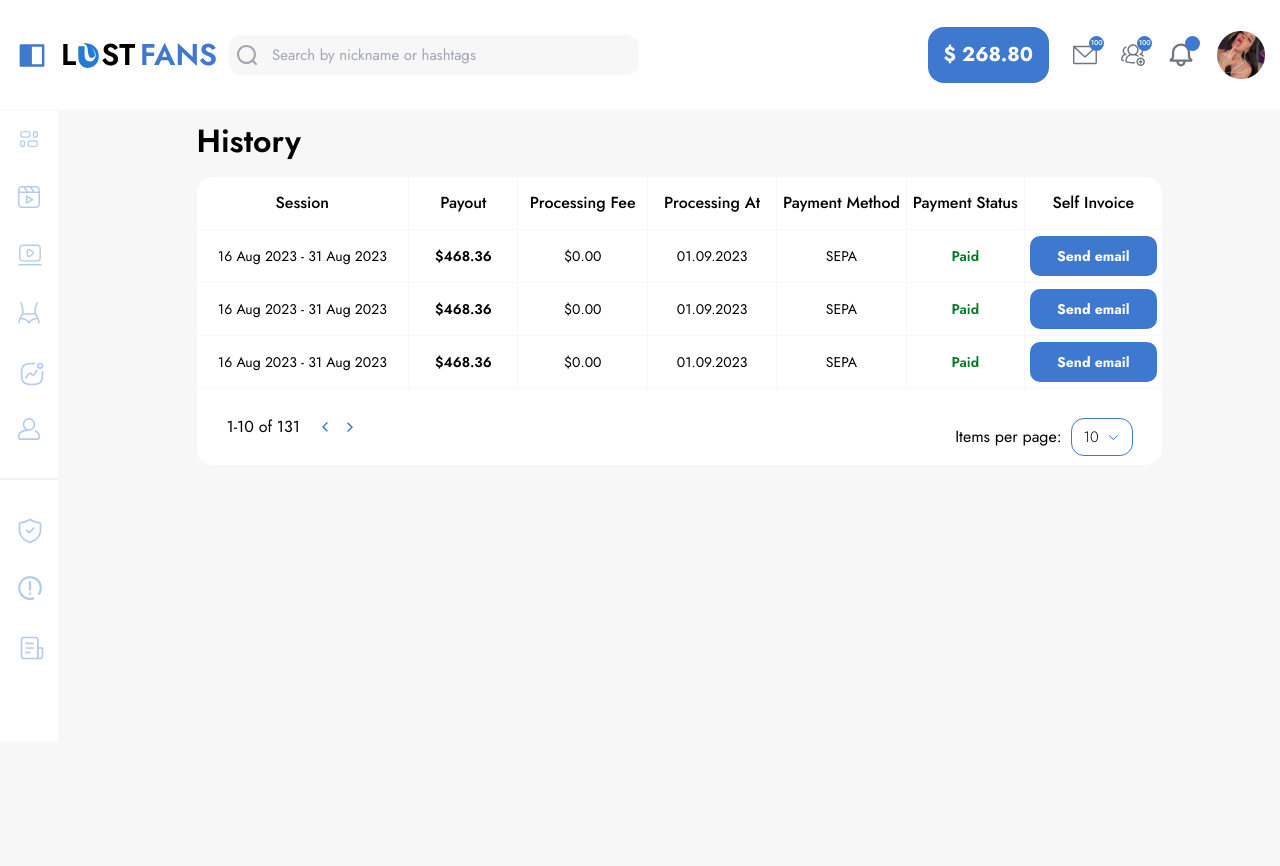
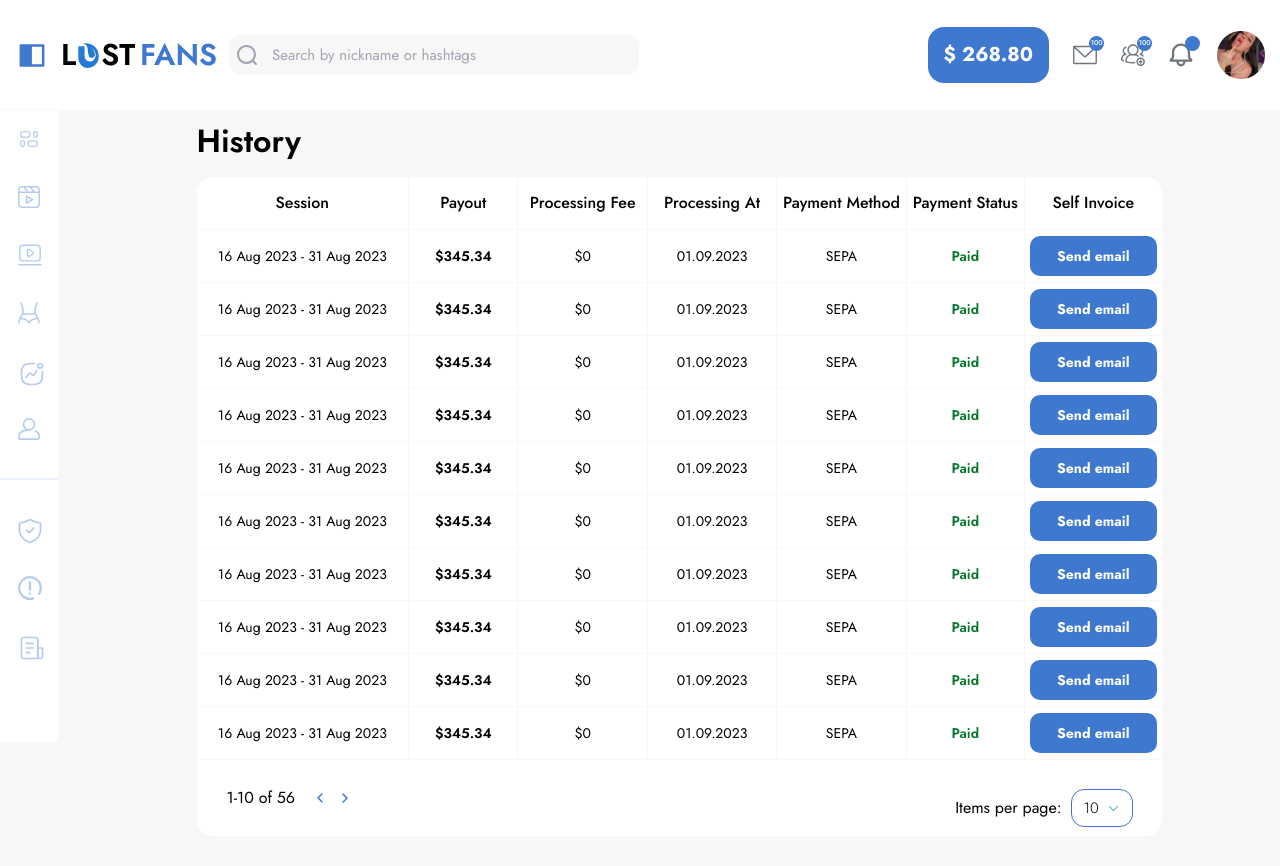
Before and after one commit to VolodymyrBilichenko/LastFans, a React (Create React App) app: page /history in a window 1280 px wide. Before the commit the page ends 800 px from the top, so only its background shows below. Built offline with nearby package versions, Linux system fonts and the light colour scheme.

Commit message:
History Page

```diff
--- a/src/pages/History/History.tsx
+++ b/src/pages/History/History.tsx
@@ -1,5 +1,10 @@
+import { useState } from "react"
+import { HistoryItem } from "./components/HistoryItem"
 
 export const History = () => {
+
+    const [countPerPage, setCountPerPage] = useState(10)
+
     return (
         <div className="earnings">
             <div className="earnings__container">
@@ -37,112 +42,43 @@ export const History = () => {
                                 </div>
                             </div>
                             <div className="body-earnings__items">
-                                <div className="body-earnings__item item-body-earnings">
-                                    <div className="item-body-earnings__session item-body-earnings__cell">
-                                        <p className="item-body-earnings__text">Session</p>
-                                        <div className="item-body-earnings__date">16 Aug 2023 - 31 Aug 2023</div>
-                                    </div>
-                                    <div className="item-body-earnings__payout item-body-earnings__cell">
-                                        <p className="item-body-earnings__text">Payout</p>
 
-                                        <p className="item-body-earnings__value">$<span>468.36</span></p>
-                                    </div>
-                                    <div className="item-body-earnings__fee item-body-earnings__cell">
-                                        <p className="item-body-earnings__text">Processing Fee</p>
-                                        <p className="item-body-earnings__value">$<span>0.00</span></p>
-                                    </div>
-                                    <div className="item-body-earnings__at item-body-earnings__cell">
-                                        <p className="item-body-earnings__text">Processing At</p>
-                                        <div className="item-body-earnings__date">01.09.2023</div>
-                                    </div>
-                                    <div className="item-body-earnings__payment-method item-body-earnings__cell">
-                                        <p className="item-body-earnings__text">Payment Method</p>
-                                        <p className="item-body-method">SEPA</p>
-                                    </div>
-                                    <div className="item-body-earnings__payment-status paid item-body-earnings__cell">
-                                        <p className="item-body-earnings__text">Payment Status</p>
-                                        <p className="item-body-earnings__status">Paid</p>
-                                    </div>
-                                    <div className="item-body-earnings__invoice item-body-earnings__cell">
-                                        <a href="some" className="item-body-earnings__link button button--fw"><span>Send email</span></a>
-                                    </div>
-                                </div>
-                                <div className="body-earnings__item item-body-earnings">
-                                    <div className="item-body-earnings__session item-body-earnings__cell">
-                                        <p className="item-body-earnings__text">Session</p>
-                                        <div className="item-body-earnings__date">16 Aug 2023 - 31 Aug 2023</div>
-                                    </div>
-                                    <div className="item-body-earnings__payout item-body-earnings__cell">
-                                        <p className="item-body-earnings__text">Payout</p>
+                                {
+                                    // TODO Change index key to ID
+                                    Array(56).fill('')
+                                        ?.slice(0, countPerPage)
+                                        ?.map((item, index: number) => (
+                                            <HistoryItem
+                                                key={index}
+                                                session={'16 Aug 2023 - 31 Aug 2023'}
+                                                cost={345.34}
+                                                fee={0.00}
+                                                date={'01.09.2023'}
+                                                paymentMethod={'SEPA'}
+                                                status={'PAID'}
+                                                email={'email@email.com'}
+                                            />
+                                        ))
+                                }
 
-                                        <p className="item-body-earnings__value">$<span>468.36</span></p>
-                                    </div>
-                                    <div className="item-body-earnings__fee item-body-earnings__cell">
-                                        <p className="item-body-earnings__text">Processing Fee</p>
-                                        <p className="item-body-earnings__value">$<span>0.00</span></p>
-                                    </div>
-                                    <div className="item-body-earnings__at item-body-earnings__cell">
-                                        <p className="item-body-earnings__text">Processing At</p>
-                                        <div className="item-body-earnings__date">01.09.2023</div>
-                                    </div>
-                                    <div className="item-body-earnings__payment-method item-body-earnings__cell">
-                                        <p className="item-body-earnings__text">Payment Method</p>
-                                        <p className="item-body-method">SEPA</p>
-                                    </div>
-                                    <div className="item-body-earnings__payment-status paid item-body-earnings__cell">
-                                        <p className="item-body-earnings__text">Payment Status</p>
-                                        <p className="item-body-earnings__status">Paid</p>
-                                    </div>
-                                    <div className="item-body-earnings__invoice item-body-earnings__cell">
-                                        <a href="some" className="item-body-earnings__link button button--fw"><span>Send email</span></a>
-                                    </div>
-                                </div>
-                                <div className="body-earnings__item item-body-earnings">
-                                    <div className="item-body-earnings__session item-body-earnings__cell">
-                                        <p className="item-body-earnings__text">Session</p>
-                                        <div className="item-body-earnings__date">16 Aug 2023 - 31 Aug 2023</div>
-                                    </div>
-                                    <div className="item-body-earnings__payout item-body-earnings__cell">
-                                        <p className="item-body-earnings__text">Payout</p>
-
-                                        <p className="item-body-earnings__value">$<span>468.36</span></p>
-                                    </div>
-                                    <div className="item-body-earnings__fee item-body-earnings__cell">
-                                        <p className="item-body-earnings__text">Processing Fee</p>
-                                        <p className="item-body-earnings__value">$<span>0.00</span></p>
-                                    </div>
-                                    <div className="item-body-earnings__at item-body-earnings__cell">
-                                        <p className="item-body-earnings__text">Processing At</p>
-                                        <div className="item-body-earnings__date">01.09.2023</div>
-                                    </div>
-                                    <div className="item-body-earnings__payment-method item-body-earnings__cell">
-                                        <p className="item-body-earnings__text">Payment Method</p>
-                                        <p className="item-body-method">SEPA</p>
-                                    </div>
-                                    <div className="item-body-earnings__payment-status paid item-body-earnings__cell">
-                                        <p className="item-body-earnings__text">Payment Status</p>
-                                        <p className="item-body-earnings__status">Paid</p>
-                                    </div>
-                                    <div className="item-body-earnings__invoice item-body-earnings__cell">
-                                        <a href="some" className="item-body-earnings__link button button--fw"><span>Send email</span></a>
-                                    </div>
-                                </div>
                             </div>
                         </div>
                         <div className="body-earnings__footer footer-body-earnings">
                             <div className="footer-body-earnings__block">
                                 <div className="footer-body-earnings__pages">
-                                    <p><span>1</span>-<span>10</span> of 131</p>
+                                    <p><span>1</span>-<span>
+                                        {countPerPage}
+                                    </span> of 56</p>
                                 </div>
                                 <div className="footer-body-earnings__arrows">
                                     <button className="footer-body-earnings__arrow footer-body-earnings__prev">
                                         <svg width="5" height="9" viewBox="0 0 5 9" fill="none" xmlns="http://www.w3.org/2000/svg">
-                                            <path d="M4.58211 8.50318L4.86132 8.22013C4.94852 8.13104 4.99656 8.01252 4.99656 7.88585C4.99656 7.75925 4.94852 7.64059 4.86132 7.55151L1.69807 4.32258L4.86483 1.08994C4.95203 1.00099 5 0.882334 5 0.755734C5 0.629134 4.95203 0.510403 4.86483 0.42139L4.58734 0.138262C4.40688 -0.0460874 4.11294 -0.0460874 3.93248 0.138262L0.14852 3.98712C0.0613902 4.07606 -1.90962e-07 4.19458 -1.96776e-07 4.3223L-1.96844e-07 4.32378C-2.0261e-07 4.45045 0.0614589 4.56897 0.14852 4.65791L3.92223 8.50318C4.00936 8.59227 4.12897 8.64116 4.25299 8.6413C4.37708 8.6413 4.49504 8.59227 4.58211 8.50318Z" fill="#3F79CF"/>
+                                            <path d="M4.58211 8.50318L4.86132 8.22013C4.94852 8.13104 4.99656 8.01252 4.99656 7.88585C4.99656 7.75925 4.94852 7.64059 4.86132 7.55151L1.69807 4.32258L4.86483 1.08994C4.95203 1.00099 5 0.882334 5 0.755734C5 0.629134 4.95203 0.510403 4.86483 0.42139L4.58734 0.138262C4.40688 -0.0460874 4.11294 -0.0460874 3.93248 0.138262L0.14852 3.98712C0.0613902 4.07606 -1.90962e-07 4.19458 -1.96776e-07 4.3223L-1.96844e-07 4.32378C-2.0261e-07 4.45045 0.0614589 4.56897 0.14852 4.65791L3.92223 8.50318C4.00936 8.59227 4.12897 8.64116 4.25299 8.6413C4.37708 8.6413 4.49504 8.59227 4.58211 8.50318Z" fill="#3F79CF" />
                                         </svg>
                                     </button>
                                     <button className="footer-body-earnings__arrow footer-body-earnings__next">
                                         <svg width="5" height="9" viewBox="0 0 5 9" fill="none" xmlns="http://www.w3.org/2000/svg">
-                                            <path d="M4.58211 8.50318L4.86132 8.22013C4.94852 8.13104 4.99656 8.01252 4.99656 7.88585C4.99656 7.75925 4.94852 7.64059 4.86132 7.55151L1.69807 4.32258L4.86483 1.08994C4.95203 1.00099 5 0.882334 5 0.755734C5 0.629134 4.95203 0.510403 4.86483 0.42139L4.58734 0.138262C4.40688 -0.0460874 4.11294 -0.0460874 3.93248 0.138262L0.14852 3.98712C0.0613902 4.07606 -1.90962e-07 4.19458 -1.96776e-07 4.3223L-1.96844e-07 4.32378C-2.0261e-07 4.45045 0.0614589 4.56897 0.14852 4.65791L3.92223 8.50318C4.00936 8.59227 4.12897 8.64116 4.25299 8.6413C4.37708 8.6413 4.49504 8.59227 4.58211 8.50318Z" fill="#3F79CF"/>
+                                            <path d="M4.58211 8.50318L4.86132 8.22013C4.94852 8.13104 4.99656 8.01252 4.99656 7.88585C4.99656 7.75925 4.94852 7.64059 4.86132 7.55151L1.69807 4.32258L4.86483 1.08994C4.95203 1.00099 5 0.882334 5 0.755734C5 0.629134 4.95203 0.510403 4.86483 0.42139L4.58734 0.138262C4.40688 -0.0460874 4.11294 -0.0460874 3.93248 0.138262L0.14852 3.98712C0.0613902 4.07606 -1.90962e-07 4.19458 -1.96776e-07 4.3223L-1.96844e-07 4.32378C-2.0261e-07 4.45045 0.0614589 4.56897 0.14852 4.65791L3.92223 8.50318C4.00936 8.59227 4.12897 8.64116 4.25299 8.6413C4.37708 8.6413 4.49504 8.59227 4.58211 8.50318Z" fill="#3F79CF" />
                                         </svg>
                                     </button>
                                 </div>
@@ -150,11 +86,13 @@ export const History = () => {
                             <div data-spollers className="footer-body-earnings__per-page">
                                 <p>Items per page:</p>
                                 <details className="field-block-add-vid__item spollers__item input input-main">
-                                    <summary data-spoller-close className="field-block-add-vid__title spollers__title">10</summary>
+                                    <summary data-spoller-close className="field-block-add-vid__title spollers__title">
+                                        {countPerPage}
+                                    </summary>
                                     <div className="field-block-add-vid__body spollers__body">
-                                        <div className="field-block-add-vid__value">10</div>
-                                        <div className="field-block-add-vid__value">16</div>
-                                        <div className="field-block-add-vid__value">32</div>
+                                        <div onClick={_ => setCountPerPage(10)} className="field-block-add-vid__value">10</div>
+                                        <div onClick={_ => setCountPerPage(16)} className="field-block-add-vid__value">16</div>
+                                        <div onClick={_ => setCountPerPage(32)} className="field-block-add-vid__value">32</div>
                                     </div>
                                 </details>
                             </div>
--- /dev/null
+++ b/src/pages/History/components/HistoryItem.tsx
@@ -0,0 +1,63 @@
+import React from 'react'
+
+interface IHistoryItemProps {
+    session: string
+    cost: Number
+    fee: number
+    date: string
+    paymentMethod: string
+    status: string
+    email: string
+}
+
+export const HistoryItem: React.FC<IHistoryItemProps> = ({ session, cost, fee, date, paymentMethod, status, email }) => {
+
+    const statusTypes: {[key: string]: string} = {
+        "PAID": "Paid"
+    }
+
+    return (
+        <div className="body-earnings__item item-body-earnings">
+            <div className="item-body-earnings__session item-body-earnings__cell">
+                <p className="item-body-earnings__text">Session</p>
+                <div className="item-body-earnings__date">
+                    {session}
+                </div>
+            </div>
+            <div className="item-body-earnings__payout item-body-earnings__cell">
+                <p className="item-body-earnings__text">Payout</p>
+
+                <p className="item-body-earnings__value">$<span>
+                    {cost.toString()}
+                </span></p>
+            </div>
+            <div className="item-body-earnings__fee item-body-earnings__cell">
+                <p className="item-body-earnings__text">Processing Fee</p>
+                <p className="item-body-earnings__value">$<span>
+                    {fee.toString()}
+                </span></p>
+            </div>
+            <div className="item-body-earnings__at item-body-earnings__cell">
+                <p className="item-body-earnings__text">Processing At</p>
+                <div className="item-body-earnings__date">
+                    {date}
+                </div>
+            </div>
+            <div className="item-body-earnings__payment-method item-body-earnings__cell">
+                <p className="item-body-earnings__text">Payment Method</p>
+                <p className="item-body-method">
+                    {paymentMethod}
+                </p>
+            </div>
+            <div className="item-body-earnings__payment-status paid item-body-earnings__cell">
+                <p className="item-body-earnings__text">Payment Status</p>
+                <p className="item-body-earnings__status">
+                    {statusTypes[status]}
+                </p>
+            </div>
+            <div className="item-body-earnings__invoice item-body-earnings__cell">
+                <a href={`mailto:${email}`} className="item-body-earnings__link button button--fw"><span>Send email</span></a>
+            </div>
+        </div>
+    )
+}
```
